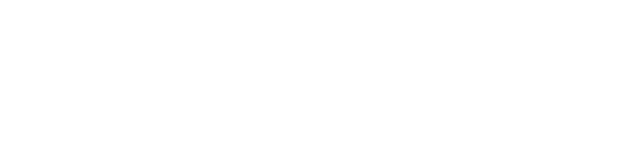
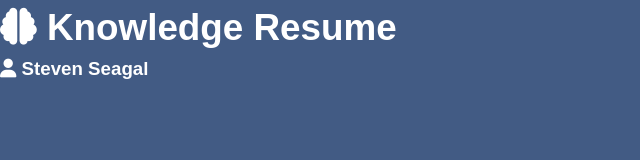
Before and after one commit to alphageekdom/websites, a plain HTML site: page knowledge-resume/index.html in a window 1280 px wide. Shown: the whole page, without its empty margins (0-640 px from the left). Drawn offline with Linux system fonts and the light colour scheme.

Commit message:
main header

```diff
--- a/knowledge-resume/index.html
+++ b/knowledge-resume/index.html
@@ -12,6 +12,12 @@
     </head>
 
     <body>
+        <header id="main-header">
+            <div class="container">
+                <h1><i class="fas fa-brain"></i> Knowledge Resume</h1>
+                <h3><i class="fas fa-user"></i> Steven Seagal</h3>
+            </div>
+        </header>
 
     </body>
 
--- a/knowledge-resume/style.css
+++ b/knowledge-resume/style.css
@@ -0,0 +1,23 @@
+:root {
+  --primary-color: #425b84;
+  --secondary-color: #5b7bb4;
+  --max-width: 1100px;
+}
+
+* {
+  margin: 0;
+  padding: 0;
+  box-sizing: border-box;
+}
+
+body {
+  font: normal 1rem/1.5 'Arial', sans-serif;
+  background: var(--primary-color);
+  color: #fff;
+  overflow-x: hidden;
+  padding-bottom: 50px;
+}
+
+h1 {
+  font-size: 2.3rem;
+}
```
